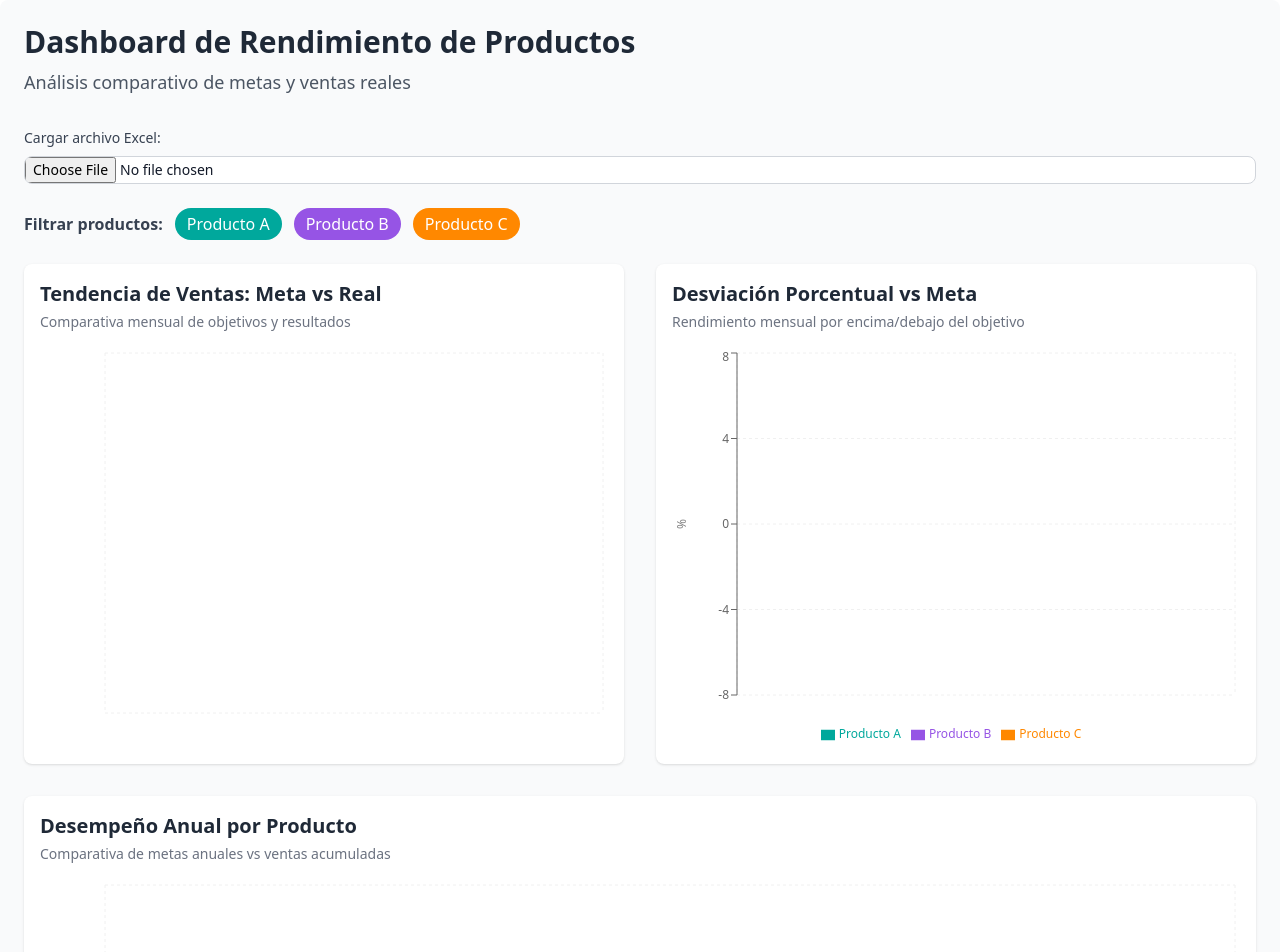
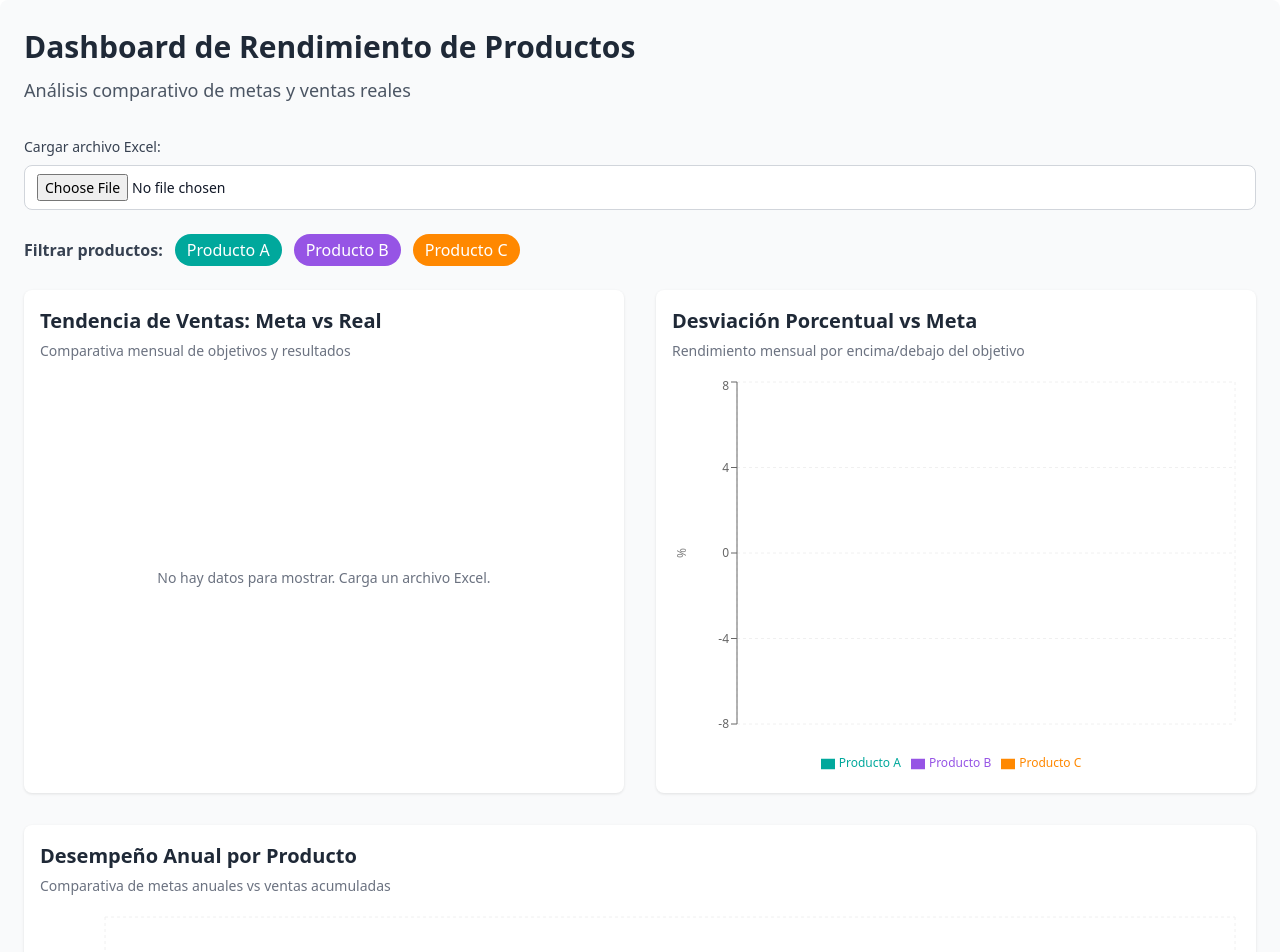
Before and after one commit to JuanTenorioMunoz/DataViz, a React (Vite) app: page / in a window 1280 px wide. Shown: the top 952 px of the page. Built offline with nearby package versions, Linux system fonts and the light colour scheme.

Commit message:
add month total

```diff
--- a/src/pages/Dashboard.tsx
+++ b/src/pages/Dashboard.tsx
@@ -1,6 +1,5 @@
 import { useEffect, useState } from "react";
 import { LineChart, BarChart, ComposedChart, Line, Bar, XAxis, YAxis, CartesianGrid, Tooltip, Legend, ResponsiveContainer } from "recharts";
-import './Dashboard.css'
 import * as XLSX from "xlsx";
 
 export default function ProductDashboard() {
@@ -36,6 +35,7 @@ const transformarDatos = (jsonData: any[]): Registro[] => {
     ventasTotal: number;
     desviacion: number;
     mesesPositivos: number;
+    totalMeses: number;
     color: string;
   };
 
@@ -76,6 +76,7 @@ const transformarDatos = (jsonData: any[]): Registro[] => {
     const ventasTotal = registros.reduce((acc, r) => acc + r.ventas, 0);
     const desviacion = metaTotal > 0 ? +((ventasTotal - metaTotal) / metaTotal * 100).toFixed(2) : 0;
     const mesesPositivos = registros.filter((r) => r.ventas >= r.meta).length;
+    const totalMeses = registros.length;
 
     return {
       producto: `Producto ${producto}`, // Fixed: Map to match selectedProducts keys
@@ -83,18 +84,26 @@ const transformarDatos = (jsonData: any[]): Registro[] => {
       ventasTotal: +ventasTotal.toFixed(2),
       desviacion,
       mesesPositivos,
+      totalMeses,
       color: getColor(index),
     };
   });
 };
 
 
-  const dataDesviacion = data.map(item => ({
+  // Calculate deviations from the data
+  const dataDesviacion = data.map(item => {
+    const calcDeviation = (real: number, meta: number) => {
+      return meta > 0 ? ((real - meta) / meta * 100) : 0;
+    };
+
+    return {
       mes: item.mes,
-    "Producto A": item["Dev A"],
-    "Producto B": item["Dev B"],
-    "Producto C": item["Dev C"]
-  }));
+      "Producto A": calcDeviation(Number(item["Real A"]) || 0, Number(item["Meta A"]) || 0),
+      "Producto B": calcDeviation(Number(item["Real B"]) || 0, Number(item["Meta B"]) || 0),
+      "Producto C": calcDeviation(Number(item["Real C"]) || 0, Number(item["Meta C"]) || 0)
+    };
+  });
 
   type ProductName = "Producto A" | "Producto B" | "Producto C";
   type MetaSums = {[key: string]: number;};
@@ -142,6 +151,18 @@ const transformarDatos = (jsonData: any[]): Registro[] => {
         const worksheet = workbook.Sheets[sheetName];
         const jsonData = XLSX.utils.sheet_to_json<Record<string, any>>(worksheet);
 
+        // Validate required columns
+        if (jsonData.length > 0) {
+          const requiredColumns = ['mes', 'Meta A', 'Real A', 'Meta B', 'Real B', 'Meta C', 'Real C'];
+          const firstRow = jsonData[0];
+          const missingColumns = requiredColumns.filter(col => !(col in firstRow));
+
+          if (missingColumns.length > 0) {
+            alert(`Faltan las siguientes columnas en el archivo Excel: ${missingColumns.join(', ')}`);
+            return;
+          }
+        }
+
         setData(jsonData);
         const registrosTransformados = transformarDatos(jsonData);
         const resumen = calcularResumenProductos(registrosTransformados);
@@ -150,6 +171,7 @@ const transformarDatos = (jsonData: any[]): Registro[] => {
         setMetaSums(sums);
       } catch (error) {
         console.error("Error processing file:", error);
+        alert("Error al procesar el archivo. Asegúrate de que sea un archivo Excel válido con la estructura correcta.");
       }
     };
 
@@ -162,45 +184,109 @@ const transformarDatos = (jsonData: any[]): Registro[] => {
   );
 
   return (
-    <div className="font-sans bg-gray-50 p-6 rounded-lg">
+    <div style={{
+      fontFamily: 'system-ui, -apple-system, sans-serif',
+      backgroundColor: '#f9fafb',
+      padding: '24px',
+      borderRadius: '8px'
+    }}>
       {/* Encabezado del Dashboard */}
-      <div className="mb-8">
-        <h1 className="text-3xl font-bold text-gray-800 mb-2">Dashboard de Rendimiento de Productos</h1>
-        <p className="text-lg text-gray-600">Análisis comparativo de metas y ventas reales</p>
+      <div style={{ marginBottom: '32px' }}>
+        <h1 style={{
+          fontSize: '30px',
+          fontWeight: 'bold',
+          color: '#1f2937',
+          marginBottom: '8px'
+        }}>
+          Dashboard de Rendimiento de Productos
+        </h1>
+        <p style={{
+          fontSize: '18px',
+          color: '#4b5563'
+        }}>
+          Análisis comparativo de metas y ventas reales
+        </p>
       </div>
 
-      <div className="mb-6">
-        <label className="block mb-2 text-sm font-medium text-gray-700">Cargar archivo Excel:</label>
+      <div style={{ marginBottom: '24px' }}>
+        <label style={{
+          display: 'block',
+          marginBottom: '8px',
+          fontSize: '14px',
+          fontWeight: '500',
+          color: '#374151'
+        }}>
+          Cargar archivo Excel:
+        </label>
         <input
           type="file"
           accept=".xlsx, .xls"
           onChange={handleFileUpload}
-          className="block w-full text-sm text-gray-900 border border-gray-300 rounded-lg cursor-pointer bg-white focus:outline-none"
+          style={{
+            display: 'block',
+            width: '100%',
+            fontSize: '14px',
+            color: '#111827',
+            border: '1px solid #d1d5db',
+            borderRadius: '8px',
+            cursor: 'pointer',
+            backgroundColor: 'white',
+            padding: '8px 12px'
+          }}
         />
       </div>
 
       {/* Filtros de Productos */}
-      <div className="mb-6 flex flex-wrap gap-3">
-        <span className="font-semibold text-gray-700 self-center">Filtrar productos:</span>
-        <div className="flex gap-3">
+      <div style={{
+        marginBottom: '24px',
+        display: 'flex',
+        flexWrap: 'wrap',
+        gap: '12px'
+      }}>
+        <span style={{
+          fontWeight: '600',
+          color: '#374151',
+          alignSelf: 'center'
+        }}>
+          Filtrar productos:
+        </span>
+        <div style={{ display: 'flex', gap: '12px' }}>
           <button
             onClick={() => handleProductToggle("Producto A")}
-            className="px-3 py-1 rounded-full text-white"
-            style={{ backgroundColor: selectedProducts["Producto A"] ? colors.primary : "#9CA3AF" }}
+            style={{
+              padding: '4px 12px',
+              borderRadius: '9999px',
+              color: 'white',
+              border: 'none',
+              cursor: 'pointer',
+              backgroundColor: selectedProducts["Producto A"] ? colors.primary : "#9CA3AF"
+            }}
           >
             Producto A
           </button>
           <button
             onClick={() => handleProductToggle("Producto B")}
-            className="px-3 py-1 rounded-full text-white"
-            style={{ backgroundColor: selectedProducts["Producto B"] ? colors.secondary : "#9CA3AF" }}
+            style={{
+              padding: '4px 12px',
+              borderRadius: '9999px',
+              color: 'white',
+              border: 'none',
+              cursor: 'pointer',
+              backgroundColor: selectedProducts["Producto B"] ? colors.secondary : "#9CA3AF"
+            }}
           >
             Producto B
           </button>
           <button
             onClick={() => handleProductToggle("Producto C")}
-            className="px-3 py-1 rounded-full text-white"
-            style={{ backgroundColor: selectedProducts["Producto C"] ? colors.tertiary : "#9CA3AF" }}
+            style={{
+              padding: '4px 12px',
+              borderRadius: '9999px',
+              color: 'white',
+              border: 'none',
+              cursor: 'pointer',
+              backgroundColor: selectedProducts["Producto C"] ? colors.tertiary : "#9CA3AF"
+            }}
           >
             Producto C
           </button>
@@ -208,16 +294,46 @@ const transformarDatos = (jsonData: any[]): Registro[] => {
       </div>
 
       {/* Grid de visualizaciones */}
-      <div className="grid grid-cols-1 lg:grid-cols-2 gap-8" >
+      <div style={{
+        display: 'grid',
+        gridTemplateColumns: 'repeat(auto-fit, minmax(500px, 1fr))',
+        gap: '32px'
+      }}>
         {/* Gráfico 1: Metas vs Ventas Reales */}
-        <div className="bg-white p-4 rounded-lg shadow" >
-          <h2 className="text-xl font-bold text-gray-800 mb-1">Tendencia de Ventas: Meta vs Real</h2>
-          <p className="text-sm text-gray-500 mb-4">Comparativa mensual de objetivos y resultados</p>
-          <div className="h-64" style={{ width: '100%', height: '400px' }}>
+        <div style={{
+          backgroundColor: 'white',
+          padding: '16px',
+          borderRadius: '8px',
+          boxShadow: '0 1px 3px rgba(0, 0, 0, 0.1)'
+        }}>
+          <h2 style={{
+            fontSize: '20px',
+            fontWeight: 'bold',
+            color: '#1f2937',
+            marginBottom: '4px'
+          }}>
+            Tendencia de Ventas: Meta vs Real
+          </h2>
+          <p style={{
+            fontSize: '14px',
+            color: '#6b7280',
+            marginBottom: '16px'
+          }}>
+            Comparativa mensual de objetivos y resultados
+          </p>
+          <div style={{ width: '100%', height: '400px', minHeight: '400px' }}>
+            {data && data.length > 0 ? (
               <ResponsiveContainer width="100%" height="100%">
-              <LineChart data={data} style={{ width: '100%', height: '100%' }}>
+                <LineChart
+                  data={data}
+                  margin={{ top: 20, right: 30, left: 20, bottom: 20 }}
+                >
                   <CartesianGrid strokeDasharray="3 3" stroke="#f0f0f0" />
-                <XAxis dataKey="mes" tick={{ fontSize: 12 }} />
+                  <XAxis
+                    dataKey="mes"
+                    tick={{ fontSize: 12 }}
+                    height={60}
+                  />
                   <YAxis
                     label={{
                       value: 'USD (K)',
@@ -226,8 +342,12 @@ const transformarDatos = (jsonData: any[]): Registro[] => {
                       style: { textAnchor: 'middle', fontSize: 12 }
                     }}
                     tick={{ fontSize: 12 }}
+                    width={80}
                   />
-                <Tooltip formatter={(value) => [`${value}K USD`, null]} />
+                  <Tooltip
+                    formatter={(value, name) => [`${value}K USD`, name]}
+                    labelFormatter={(label) => `Mes: ${label}`}
+                  />
                   <Legend wrapperStyle={{ fontSize: 12 }} />
 
                   {selectedProducts["Producto A"] && (
@@ -239,8 +359,9 @@ const transformarDatos = (jsonData: any[]): Registro[] => {
                         stroke={colors.primaryDark}
                         strokeWidth={2}
                         strokeDasharray="5 5"
-                      dot={{ r: 3 }}
-                      activeDot={{ r: 5 }}
+                        dot={{ r: 3, fill: colors.primaryDark }}
+                        activeDot={{ r: 5, fill: colors.primaryDark }}
+                        connectNulls={false}
                       />
                       <Line
                         type="monotone"
@@ -248,8 +369,9 @@ const transformarDatos = (jsonData: any[]): Registro[] => {
                         name="Real A"
                         stroke={colors.primary}
                         strokeWidth={2}
-                      dot={{ r: 3 }}
-                      activeDot={{ r: 5 }}
+                        dot={{ r: 3, fill: colors.primary }}
+                        activeDot={{ r: 5, fill: colors.primary }}
+                        connectNulls={false}
                       />
                     </>
                   )}
@@ -263,8 +385,9 @@ const transformarDatos = (jsonData: any[]): Registro[] => {
                         stroke={colors.secondaryDark}
                         strokeWidth={2}
                         strokeDasharray="5 5"
-                      dot={{ r: 3 }}
-                      activeDot={{ r: 5 }}
+                        dot={{ r: 3, fill: colors.secondaryDark }}
+                        activeDot={{ r: 5, fill: colors.secondaryDark }}
+                        connectNulls={false}
                       />
                       <Line
                         type="monotone"
@@ -272,8 +395,9 @@ const transformarDatos = (jsonData: any[]): Registro[] => {
                         name="Real B"
                         stroke={colors.secondary}
                         strokeWidth={2}
-                      dot={{ r: 3 }}
-                      activeDot={{ r: 5 }}
+                        dot={{ r: 3, fill: colors.secondary }}
+                        activeDot={{ r: 5, fill: colors.secondary }}
+                        connectNulls={false}
                       />
                     </>
                   )}
@@ -287,8 +411,9 @@ const transformarDatos = (jsonData: any[]): Registro[] => {
                         stroke={colors.tertiaryDark}
                         strokeWidth={2}
                         strokeDasharray="5 5"
-                      dot={{ r: 3 }}
-                      activeDot={{ r: 5 }}
+                        dot={{ r: 3, fill: colors.tertiaryDark }}
+                        activeDot={{ r: 5, fill: colors.tertiaryDark }}
+                        connectNulls={false}
                       />
                       <Line
                         type="monotone"
@@ -296,21 +421,53 @@ const transformarDatos = (jsonData: any[]): Registro[] => {
                         name="Real C"
                         stroke={colors.tertiary}
                         strokeWidth={2}
-                      dot={{ r: 3 }}
-                      activeDot={{ r: 5 }}
+                        dot={{ r: 3, fill: colors.tertiary }}
+                        activeDot={{ r: 5, fill: colors.tertiary }}
+                        connectNulls={false}
                       />
                     </>
                   )}
                 </LineChart>
               </ResponsiveContainer>
+            ) : (
+              <div style={{
+                width: '100%',
+                height: '100%',
+                display: 'flex',
+                alignItems: 'center',
+                justifyContent: 'center',
+                color: '#6b7280',
+                fontSize: '14px'
+              }}>
+                No hay datos para mostrar. Carga un archivo Excel.
+              </div>
+            )}
           </div>
         </div>
 
         {/* Gráfico 2: Desviación porcentual */}
-        <div className="bg-white p-4 rounded-lg shadow">
-          <h2 className="text-xl font-bold text-gray-800 mb-1">Desviación Porcentual vs Meta</h2>
-          <p className="text-sm text-gray-500 mb-4">Rendimiento mensual por encima/debajo del objetivo</p>
-          <div  style={{ width: '100%', height: '400px' }}>
+        <div style={{
+          backgroundColor: 'white',
+          padding: '16px',
+          borderRadius: '8px',
+          boxShadow: '0 1px 3px rgba(0, 0, 0, 0.1)'
+        }}>
+          <h2 style={{
+            fontSize: '20px',
+            fontWeight: 'bold',
+            color: '#1f2937',
+            marginBottom: '4px'
+          }}>
+            Desviación Porcentual vs Meta
+          </h2>
+          <p style={{
+            fontSize: '14px',
+            color: '#6b7280',
+            marginBottom: '16px'
+          }}>
+            Rendimiento mensual por encima/debajo del objetivo
+          </p>
+          <div style={{ width: '100%', height: '400px' }}>
             <ResponsiveContainer width="100%" height="100%" >
               <ComposedChart data={dataDesviacion}>
                 <CartesianGrid strokeDasharray="3 3" stroke="#f0f0f0" />
@@ -360,10 +517,29 @@ const transformarDatos = (jsonData: any[]): Registro[] => {
         </div>
 
         {/* Gráfico 3: Resumen Anual por Producto - FIXED */}
-        <div className="bg-white p-4 rounded-lg shadow lg:col-span-2" >
-          <h2 className="text-xl font-bold text-gray-800 mb-1">Desempeño Anual por Producto</h2>
-          <p className="text-sm text-gray-500 mb-4">Comparativa de metas anuales vs ventas acumuladas</p>
-          <div className="h-64" style={{ width: '100%', height: '400px' }}>
+        <div style={{
+          backgroundColor: 'white',
+          padding: '16px',
+          borderRadius: '8px',
+          boxShadow: '0 1px 3px rgba(0, 0, 0, 0.1)',
+          gridColumn: '1 / -1'
+        }}>
+          <h2 style={{
+            fontSize: '20px',
+            fontWeight: 'bold',
+            color: '#1f2937',
+            marginBottom: '4px'
+          }}>
+            Desempeño Anual por Producto
+          </h2>
+          <p style={{
+            fontSize: '14px',
+            color: '#6b7280',
+            marginBottom: '16px'
+          }}>
+            Comparativa de metas anuales vs ventas acumuladas
+          </p>
+          <div style={{ width: '100%', height: '400px' }}>
             <ResponsiveContainer width="100%" height="100%">
               <BarChart data={filteredResumenProductos}>
                 <CartesianGrid strokeDasharray="3 3" stroke="#f0f0f0" />
@@ -396,32 +572,92 @@ const transformarDatos = (jsonData: any[]): Registro[] => {
       </div>
 
       {/* KPIs y Métricas Clave - FIXED */}
-      <div className="mt-8 grid grid-cols-1 md:grid-cols-3 gap-4">
+      <div style={{
+        marginTop: '32px',
+        display: 'grid',
+        gridTemplateColumns: 'repeat(auto-fit, minmax(300px, 1fr))',
+        gap: '16px'
+      }}>
         {filteredResumenProductos.map((prod) => (
           <div
             key={prod.producto}
-            className="bg-white p-4 rounded-lg shadow"
-            style={{ borderLeft: `4px solid ${prod.color}` }}
+            style={{
+              backgroundColor: 'white',
+              padding: '16px',
+              borderRadius: '8px',
+              boxShadow: '0 1px 3px rgba(0, 0, 0, 0.1)',
+              borderLeft: `4px solid ${prod.color}`
+            }}
           >
-            <h3 className="text-lg font-bold text-gray-800">{prod.producto}</h3>
-            <div className="grid grid-cols-2 gap-y-2 mt-3">
+            <h3 style={{
+              fontSize: '18px',
+              fontWeight: 'bold',
+              color: '#1f2937'
+            }}>
+              {prod.producto}
+            </h3>
+            <div style={{
+              display: 'grid',
+              gridTemplateColumns: '1fr 1fr',
+              gap: '8px 0',
+              marginTop: '12px'
+            }}>
               <div>
-                <p className="text-xs text-gray-500">Meta anual</p>
-                <p className="text-lg font-semibold">{prod.metaTotal}K USD</p>
+                <p style={{
+                  fontSize: '12px',
+                  color: '#6b7280'
+                }}>
+                  Meta anual
+                </p>
+                <p style={{
+                  fontSize: '18px',
+                  fontWeight: '600'
+                }}>
+                  {prod.metaTotal}K USD
+                </p>
               </div>
               <div>
-                <p className="text-xs text-gray-500">Ventas reales</p>
-                <p className="text-lg font-semibold">{prod.ventasTotal}K USD</p>
+                <p style={{
+                  fontSize: '12px',
+                  color: '#6b7280'
+                }}>
+                  Ventas reales
+                </p>
+                <p style={{
+                  fontSize: '18px',
+                  fontWeight: '600'
+                }}>
+                  {prod.ventasTotal}K USD
+                </p>
               </div>
               <div>
-                <p className="text-xs text-gray-500">Desviación</p>
-                <p className={`text-lg font-semibold ${prod.desviacion >= 0 ? 'text-green-600' : 'text-red-600'}`}>
+                <p style={{
+                  fontSize: '12px',
+                  color: '#6b7280'
+                }}>
+                  Desviación
+                </p>
+                <p style={{
+                  fontSize: '18px',
+                  fontWeight: '600',
+                  color: prod.desviacion >= 0 ? '#059669' : '#dc2626'
+                }}>
                   {prod.desviacion.toFixed(2)}%
                 </p>
               </div>
               <div>
-                <p className="text-xs text-gray-500">Meses positivos</p>
-                <p className="text-lg font-semibold">{prod.mesesPositivos} / 4</p>
+                <p style={{
+                  fontSize: '12px',
+                  color: '#6b7280'
+                }}>
+                  Meses positivos
+                </p>
+                <p style={{
+                  fontSize: '18px',
+                  fontWeight: '600'
+                }}>
+                  {prod.mesesPositivos} / {prod.totalMeses}
+                </p>
               </div>
             </div>
           </div>
```
Lines whose indentation alone changed are shown as unchanged.
